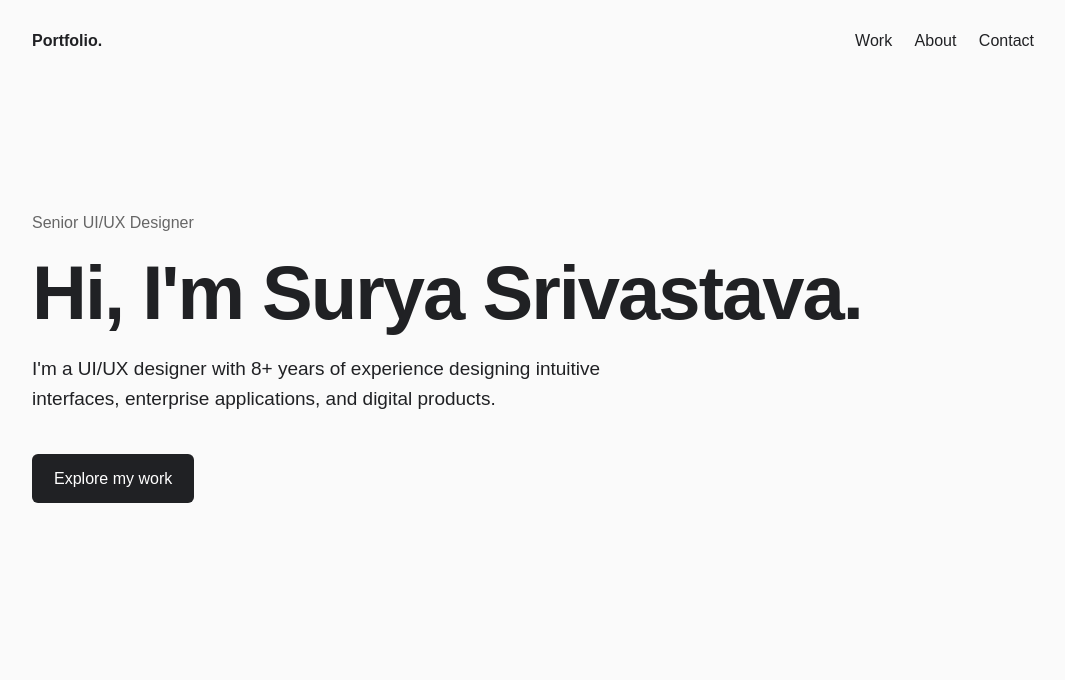
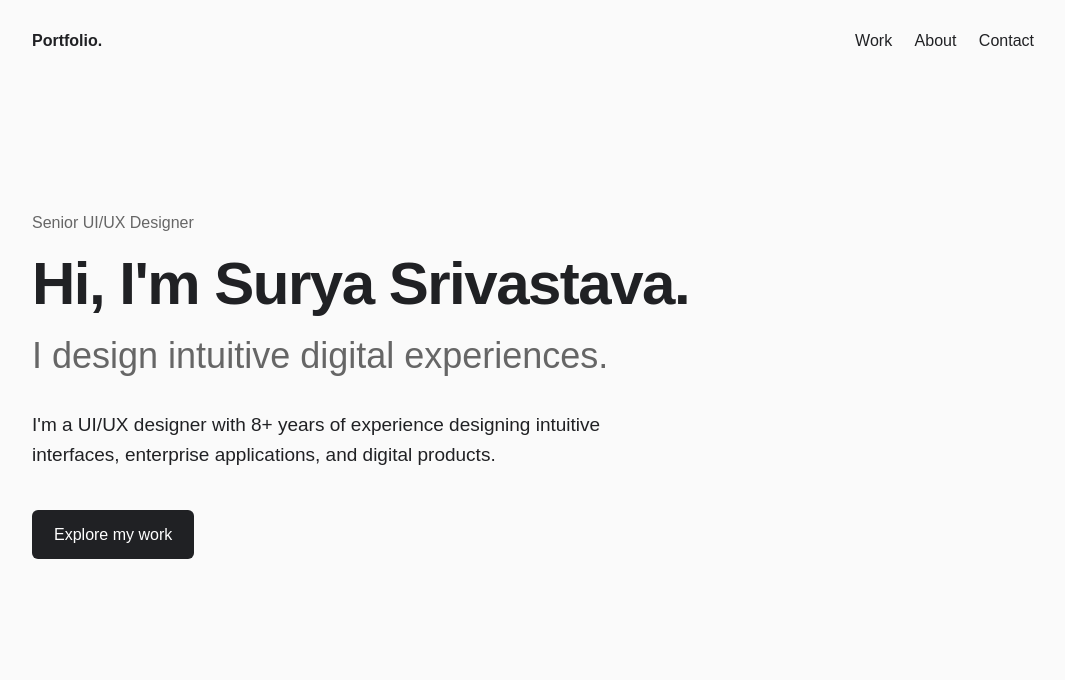
Before and after one commit to SuryaSrivastv/SuryaSrivastv.github.io, a plain HTML site: page index.html in a window 1280 px wide. Shown: the top 680 px of the page, without its empty margins (107-1172 px from the left). Drawn offline with Linux system fonts and the light colour scheme.

Commit message:
Update index.html

```diff
--- a/index.html
+++ b/index.html
@@ -6,6 +6,20 @@
   <meta name="viewport" content="width=device-width, initial-scale=1">
   <title>UI/UX Designer | Portfolio</title>
   <style>
+
+.hero h1 {
+  font-size: clamp(36px, 5vw, 60px);
+  letter-spacing: -1.5px;
+}
+
+.hero .tagline {
+  font-size: clamp(24px, 3vw, 36px);
+  font-weight: 400;
+  color: #666;
+  margin-top: 12px;
+  line-height: 1.3;
+}
+
     * { box-sizing: border-box; }
     body {
       margin: 0;
@@ -94,7 +108,10 @@
     <section class="hero">
       <div class="eyebrow">Senior UI/UX Designer</div>
 
+
 <h1>Hi, I'm Surya Srivastava.</h1>
+<h2 class="tagline">I design intuitive digital experiences.</h2>
+
 
       <p>
         I'm a UI/UX designer with 8+ years of
```
